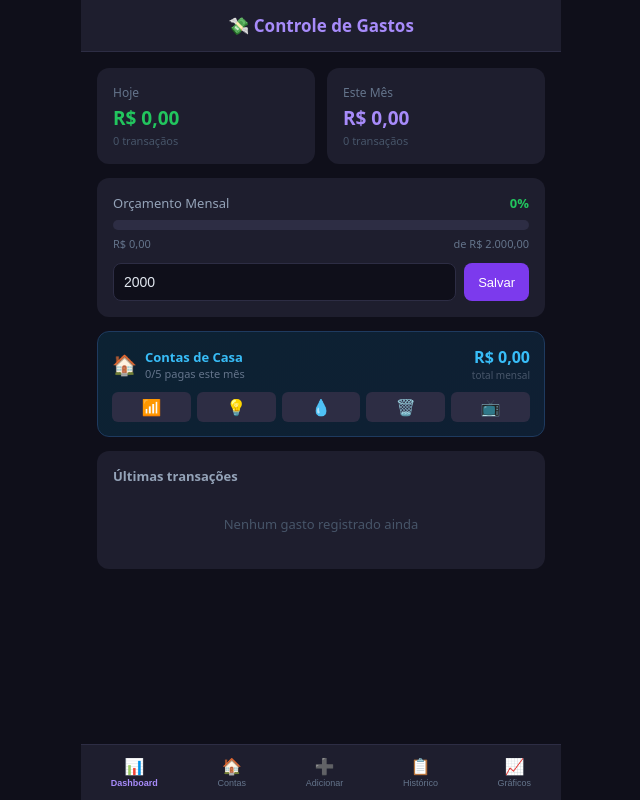
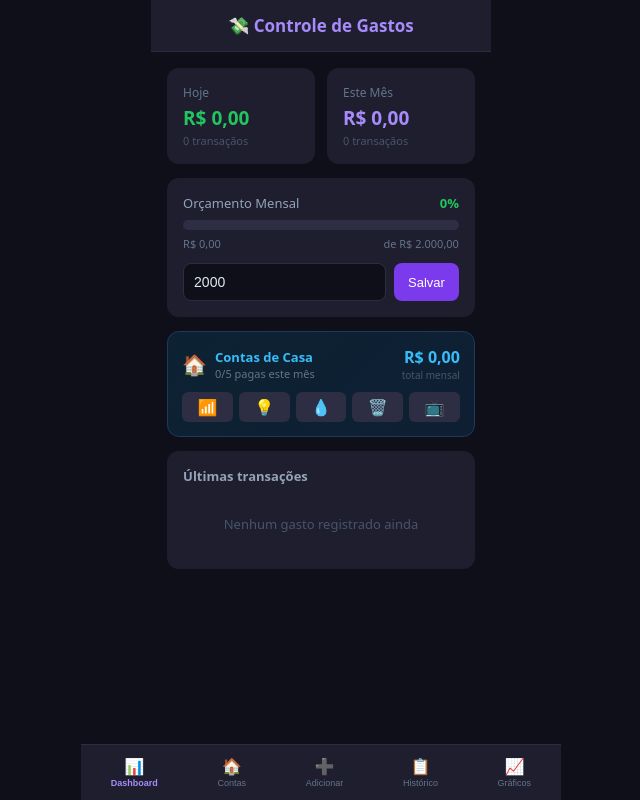
Before and after one commit to ef170276-droid/react-d4ajxhsq, a React (Create React App) app: page / in a window 1280 px wide. Shown: the whole page, without its empty margins (319-959 px from the left). Built offline with nearby package versions, Linux system fonts and the light colour scheme.

Commit message:
Update style.css

```diff
--- a/src/style.css
+++ b/src/style.css
@@ -4,9 +4,16 @@
   box-sizing: border-box;
 }
 
-html, body, #root {
+html, body {
   height: 100%;
   width: 100%;
   background: #0f0f1a;
   overflow: hidden;
 }
+
+#root {
+  height: 100%;
+  width: 100%;
+  display: flex;
+  flex-direction: column;
+}
```
